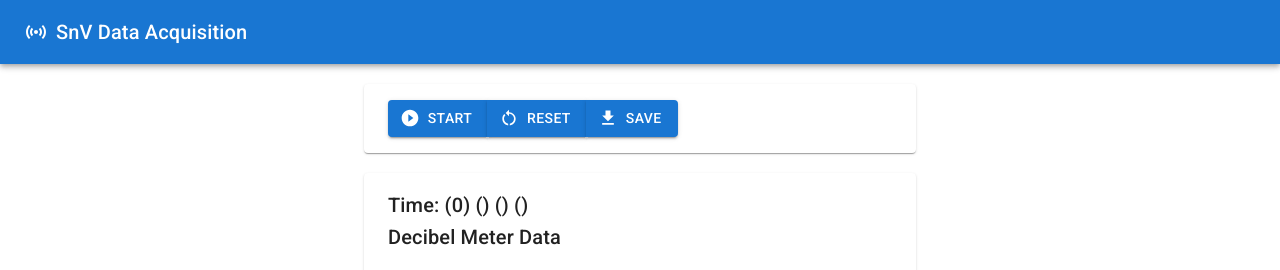
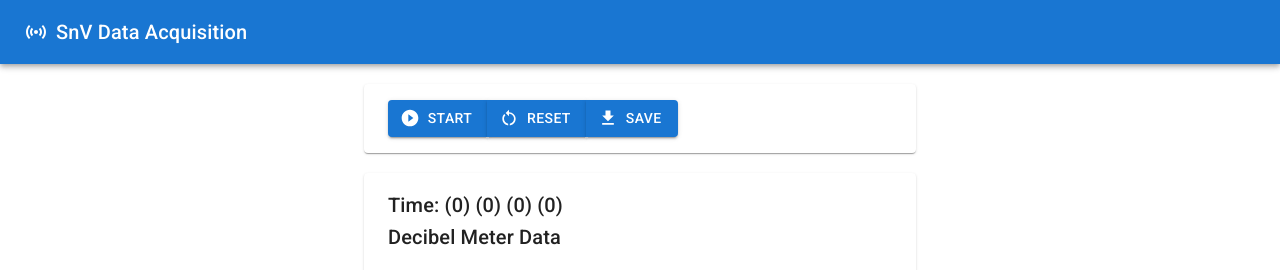
Before and after one commit to sunrisehouse/maraca, a React (Create React App) app: page /maraca/build/acquisition in a window 1280 px wide. Shown: the top 270 px of the page. Built offline with nearby package versions, Linux system fonts and the light colour scheme.

Commit message:
feat:build

```diff
--- a/src/Acquisition.js
+++ b/src/Acquisition.js
@@ -370,7 +370,7 @@ function Acquisition() {
       <Paper>
         <Container>
           <Box>
-            <Typography variant='h6'>Time: ({intervalCount}) ({decibelBuffer.length}) ({accelerometerBuffer.length}) ({gyroscopeBuffer.length})</Typography>
+            <Typography variant='h6'>Time: ({intervalCount}) ({decibelBuffer.getHead()}) ({accelerometerBuffer.getHead()}) ({gyroscopeBuffer.getHead()})</Typography>
           </Box>
           <Box>
             <Typography variant='h6'>Decibel Meter Data</Typography>
--- a/src/CircularBuffer.js
+++ b/src/CircularBuffer.js
@@ -46,6 +46,10 @@ class CircularBuffer {
     }
   }
 
+  getHead() {
+    return this.head;
+  }
+
   clear() {
     this.head = 0;
     this.tail = 0;
```
Also changed, not shown: 9 other files (tests, documents, lock files or other folders).
